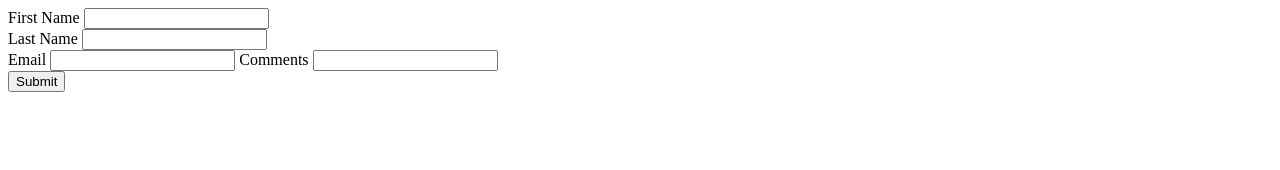
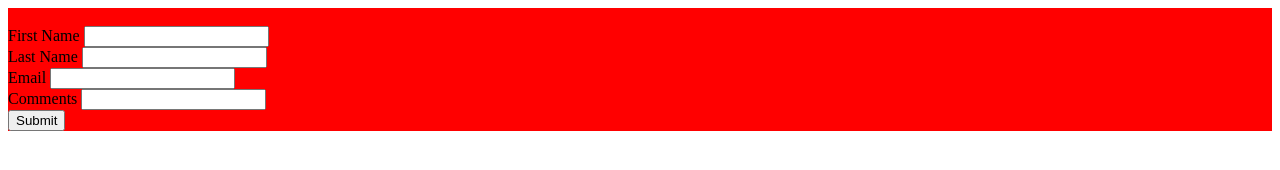
Before and after one commit to girlswhocodedecorah/WelcomeWatermelon, a plain HTML site: page ContactUs.html in a window 1280 px wide. Drawn offline with Linux system fonts and the light colour scheme.

Commit message:
Update ContactUs.html

```diff
--- a/ContactUs.html
+++ b/ContactUs.html
@@ -1,9 +1,9 @@
 <html>
 <style>
- #ContactUs{ background-color:red;
+ #ContactUs{background-color:red;
  }
  </style>
-<form id="ContactUs>
+<form id="ContactUs">
 <br>
 <label for="username">  First Name </label>
 <input type="text" name="username">
@@ -13,6 +13,7 @@
 <br>
 <label for="email"> Email </label>
 <input type="text" name="email">
+<br>
 <label for="comments"> Comments </label>
 <input type="text" name="Comments">
  <br>
```
